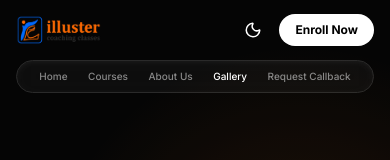
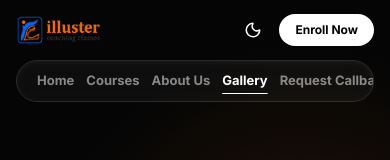
Before and after one commit to mr-vishwakarma/illuster-coaching-classes, a React (Vite) app: page /gallery in a window 390 px wide. Shown: the top 160 px of the page. Built offline with nearby package versions, Linux system fonts and the light colour scheme; no server answers.

Commit message:
style: Increased Navbar font size for mobile and desktop

```diff
--- a/src/features/about/components/SuccessBook.tsx
+++ b/src/features/about/components/SuccessBook.tsx
@@ -281,7 +281,7 @@ const SuccessBook = () => {
   const [isMobile, setIsMobile] = useState(false);
   const totalPages = 2 + pages.length + 1;
 
-  const [playFlip] = useSound('/sounds/dragon-studio-flipping-book-page-499646.mp3', { volume: 0.85 });
+  const [playFlip] = useSound('/sounds/dragon-studio-flipping-book-page-499646.mp3', { volume: 0.65 });
 
   useEffect(() => {
     const handleResize = () => setIsMobile(window.innerWidth < 768);
--- a/src/shared/components/Navbar.tsx
+++ b/src/shared/components/Navbar.tsx
@@ -80,13 +80,13 @@ const Navbar = () => {
 
         {/* Row 2: Navigation Links */}
         <div className="w-full flex justify-center">
-          <div className="flex items-center gap-2 sm:gap-4 md:gap-8 bg-[#111111]/80 backdrop-blur-md border border-[#2A2A2A] rounded-full px-4 sm:px-6 md:px-10 py-2 md:py-3 w-full justify-around sm:justify-center overflow-x-auto scrollbar-hide shadow-inner shadow-white/5">
+          <div className="flex items-center gap-3 sm:gap-6 md:gap-10 bg-[#111111]/80 backdrop-blur-md border border-[#2A2A2A] rounded-full px-5 sm:px-8 md:px-12 py-2.5 md:py-3.5 w-full justify-around sm:justify-center overflow-x-auto scrollbar-hide shadow-inner shadow-white/5">
             {navLinks.map((link) => (
               <Link
                 key={link.name}
                 to={link.path}
-                className={`text-[10px] sm:text-xs md:text-sm font-medium whitespace-nowrap transition-all hover:scale-105 ${
-                  location.pathname === link.path ? 'text-white' : 'text-[#888888] hover:text-white'
+                className={`text-[13px] sm:text-sm md:text-base font-bold whitespace-nowrap transition-all hover:scale-110 ${
+                  location.pathname === link.path ? 'text-white underline underline-offset-8' : 'text-[#888888] hover:text-white'
                 }`}
               >
                 {link.name}
```
